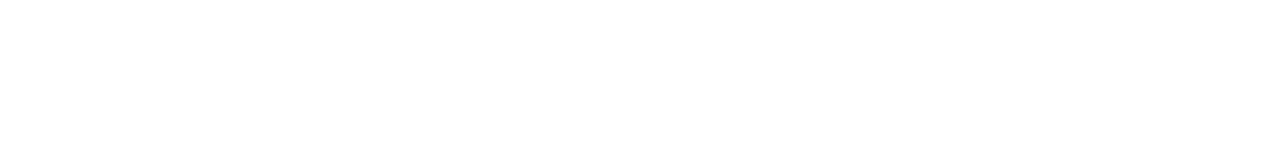
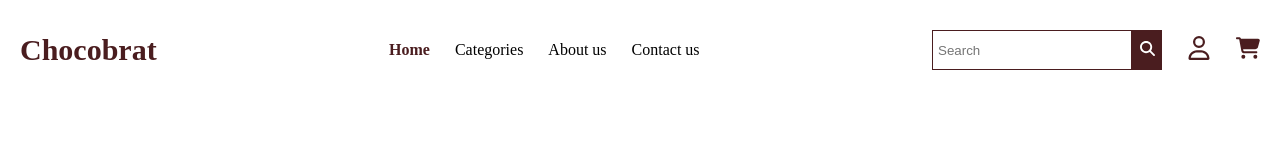
Before and after one commit to noliv-student/chocobrat-bakery, a plain HTML site: page index.html in a window 1280 px wide. Drawn offline with Linux system fonts and the light colour scheme.

Commit message:
Add html elements and css style for main navigation

```diff
--- a/index.html
+++ b/index.html
@@ -7,6 +7,40 @@
     <link rel="stylesheet" href="./main.css">
 </head>
 <body>
+    <nav class="main-nav" aria-label="main navigation">
+        <h1 class="logo">Chocobrat</h1>
+        <ul>
+            <li><a href="#" id="current-page">Home</a></li>
+            <li><a href="#">Categories</a></li>
+            <li><a href="#">About us</a></li>
+            <li><a href="#">Contact us</a></li>
+        </ul>
+        <div>
+            <div class="search-bar">
+                <input type="search" name="search bar" id="search" placeholder="Search">
+                <button title="search button" aria-label="search button">
+                    <svg aria-hidden="true" role="img" xmlns="http://www.w3.org/2000/svg" viewBox="0 0 512 512"><!--!Font Awesome Free 6.5.1 by @fontawesome - https://fontawesome.com License - https://fontawesome.com/license/free Copyright 2024 Fonticons, Inc.-->
+                        <path d="M416 208c0 45.9-14.9 88.3-40 122.7L502.6 457.4c12.5 12.5 12.5 32.8 0 45.3s-32.8 12.5-45.3 0L330.7 376c-34.4 25.2-76.8 40-122.7 40C93.1 416 0 322.9 0 208S93.1 0 208 0S416 93.1 416 208zM208 352a144 144 0 1 0 0-288 144 144 0 1 0 0 288z"/>
+                    </svg>
+                </button>
+            </div>
+
+            <a href="#" title="user icon" aria-label="user icon">
+                <svg class="icon" aria-hidden="true" role="img" xmlns="http://www.w3.org/2000/svg" viewBox="0 0 448 512"><!--!Font Awesome Free 6.5.1 by @fontawesome - https://fontawesome.com License - https://fontawesome.com/license/free Copyright 2024 Fonticons, Inc.-->
+                    <path d="M304 128a80 80 0 1 0 -160 0 80 80 0 1 0 160 0zM96 128a128 128 0 1 1 256 0A128 128 0 1 1 96 128zM49.3 464H398.7c-8.9-63.3-63.3-112-129-112H178.3c-65.7 0-120.1 48.7-129 112zM0 482.3C0 383.8 79.8 304 178.3 304h91.4C368.2 304 448 383.8 448 482.3c0 16.4-13.3 29.7-29.7 29.7H29.7C13.3 512 0 498.7 0 482.3z"/>
+                </svg>
+            </a>
+            <a href="#" title="view cart" aria-label="shopping cart">
+                <svg class="icon" aria-hidden="true" role="img" xmlns="http://www.w3.org/2000/svg" viewBox="0 0 576 512"><!--!Font Awesome Free 6.5.1 by @fontawesome - https://fontawesome.com License - https://fontawesome.com/license/free Copyright 2024 Fonticons, Inc.-->
+                    <path d="M0 24C0 10.7 10.7 0 24 0H69.5c22 0 41.5 12.8 50.6 32h411c26.3 0 45.5 25 38.6 50.4l-41 152.3c-8.5 31.4-37 53.3-69.5 53.3H170.7l5.4 28.5c2.2 11.3 12.1 19.5 23.6 19.5H488c13.3 0 24 10.7 24 24s-10.7 24-24 24H199.7c-34.6 0-64.3-24.6-70.7-58.5L77.4 54.5c-.7-3.8-4-6.5-7.9-6.5H24C10.7 48 0 37.3 0 24zM128 464a48 48 0 1 1 96 0 48 48 0 1 1 -96 0zm336-48a48 48 0 1 1 0 96 48 48 0 1 1 0-96z"/>
+                </svg>
+            </a>
+
+        </div>
+    </nav>
+
+    <header>
+    </header>
 
 </body>
 </html>
--- a/main.css
+++ b/main.css
@@ -6,3 +6,69 @@
     text-decoration: none;
     list-style: none;
 }
+
+/* Navigation Style */
+.logo {
+    font-size: 30px;
+    color: #4a1d1f;
+}
+
+.main-nav{
+    display: flex;
+    justify-content: space-between;
+    padding: 10px 20px;
+    background-color: white;
+    align-items: center;
+    min-height: 100px;
+}
+
+.main-nav ul,
+.main-nav > div{
+    display: flex;
+    align-items: center;
+    gap: 25px;
+}
+
+.icon {
+    width: 24px;
+    height: 24px;
+    fill: #4a1d1f;
+}
+
+/* Search Input style */
+input[type="search"]{
+    border: 1px solid #4a1d1f;
+    padding: 5px;
+    width: 200px;
+    height: 40px;
+}
+
+.search-bar {
+    display: flex;
+    align-items: center;
+    /* width: 200px; */
+}
+
+.search-bar button {
+    background-color: #4a1d1f ;
+    border: 0;
+    padding: 5px;
+    width: 30px;
+    height: 40px;
+}
+
+.search-bar svg{
+    fill: white;
+    width: 15px;
+    height: 15px;
+}
+/* Navigation Links Style */
+#current-page {
+    color: #4a1d1f;
+    font-weight: 700;
+}
+
+.main-nav a:visited,
+.main-nav a:link {
+    color: black;
+}
```
